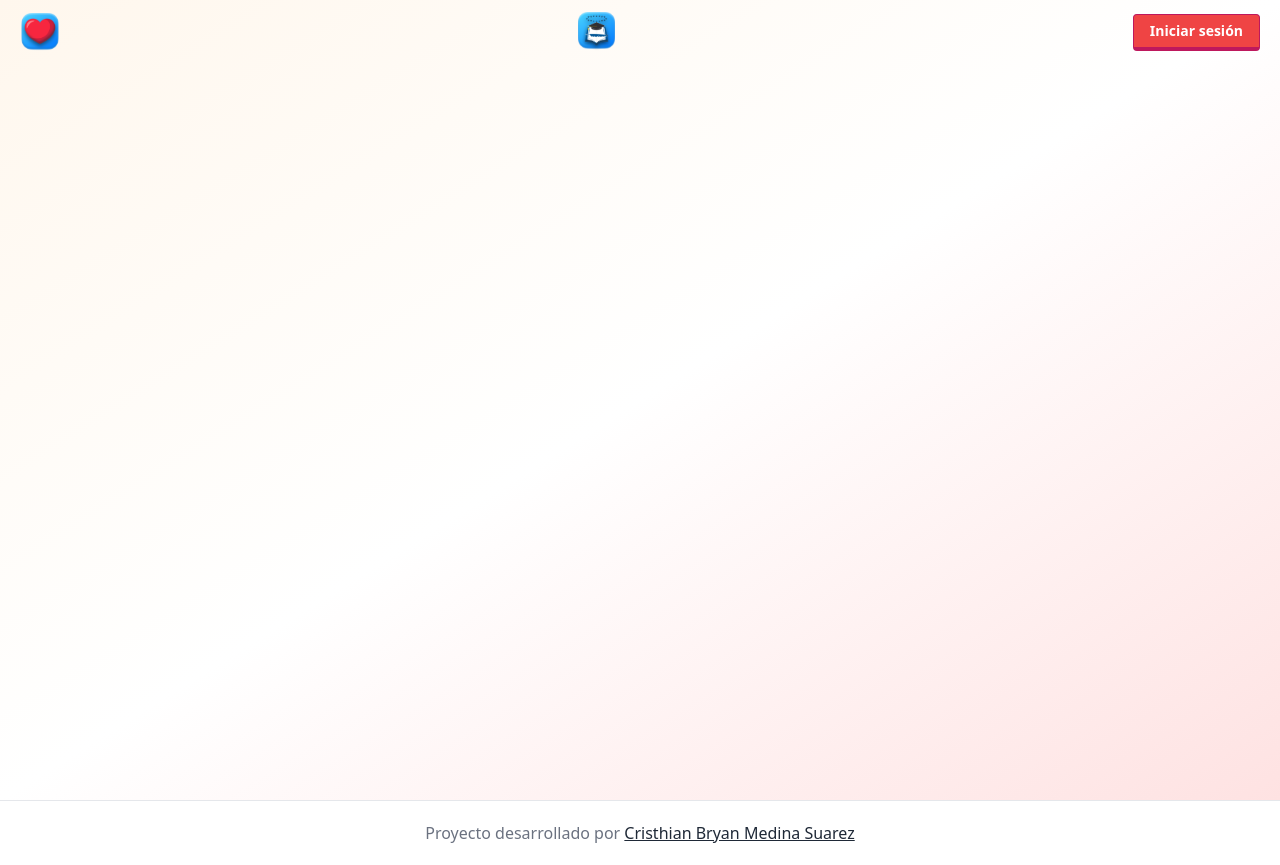
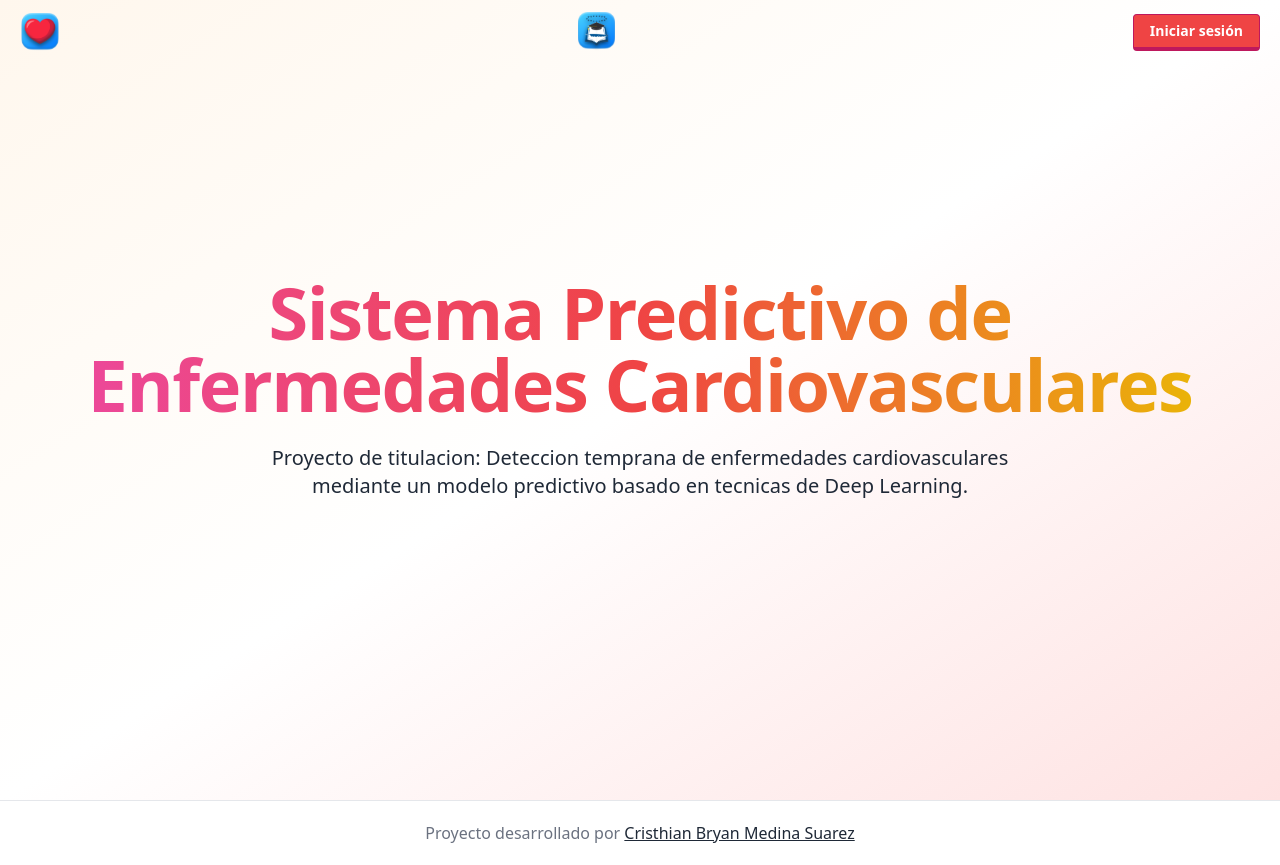
Before and after one commit to cbmedins/prototipoWeb-titulacion, a Next.js app: page /dashboard in a window 1280 px wide. Built offline with nearby package versions, Linux system fonts and the light colour scheme; no server answers.

Commit message:
'sesion'

```diff
--- a/app/dashboard/page.tsx
+++ b/app/dashboard/page.tsx
@@ -1,5 +1,3 @@
-"use client";
-
 import Card from "@/components/home/card-form";
 import Balancer from "react-wrap-balancer";
 import { DEPLOY_URL } from "@/lib/constants";
@@ -12,18 +10,43 @@ import { nFormatter } from "@/lib/utils";
 import ContactForm from "@/components/formulario/ContactForm";
 import Cardform from "@/components/home/card-form";
 
-import { useState } from "react";
-import { signOut } from "next-auth/react";
-import { LayoutDashboard, LogOut } from "lucide-react";
-import Popover from "@/components/shared/popover";
-import { Session } from "next-auth";
-export default function card({ session }: { session: Session }) {
-  const { email, image } = session?.user || {};
-  const [openPopover, setOpenPopover] = useState(false);
-
-  if (!email) return null;
-
-  console.log('Contenido de session:', email); // Agrega este log
+export default async function Home() {
 
 
+    return (
+      <>
+        <div>
+
+          <h1
+            className=" bg-gradient-to-r from-pink-500 via-red-500 to-yellow-500 bg-clip-text text-transparent text-4xl font-bold tracking-[-0.02em] animate-fade-up md:text-7xl text-center"
+            style={{ animationDelay: "0.15s", animationFillMode: "forwards" }}
+          >
+            <Balancer>Sistema Predictivo de Enfermedades Cardiovasculares</Balancer>
+          </h1>
+          <p
+            className="mt-6 animate-fade-up text-center text-gray-800 opacity-0 md:text-xl"
+            style={{ animationDelay: "0.25s", animationFillMode: "forwards" }}
+          >
+            <Balancer>
+            Proyecto de titulacion: Deteccion temprana de enfermedades cardiovasculares mediante un modelo predictivo basado en tecnicas de Deep Learning.
+            </Balancer>
+          </p>
+
+          <p>
+
+          </p>
+
+          <div
+            className="mx-auto mt-6 flex animate-fade-up items-center justify-center space-x-5 opacity-0"
+            style={{ animationDelay: "0.3s", animationFillMode: "forwards" }}
+          >
+
+
+
+          </div>
+        </div>
+
+
+    </>
+  );
 }
```
